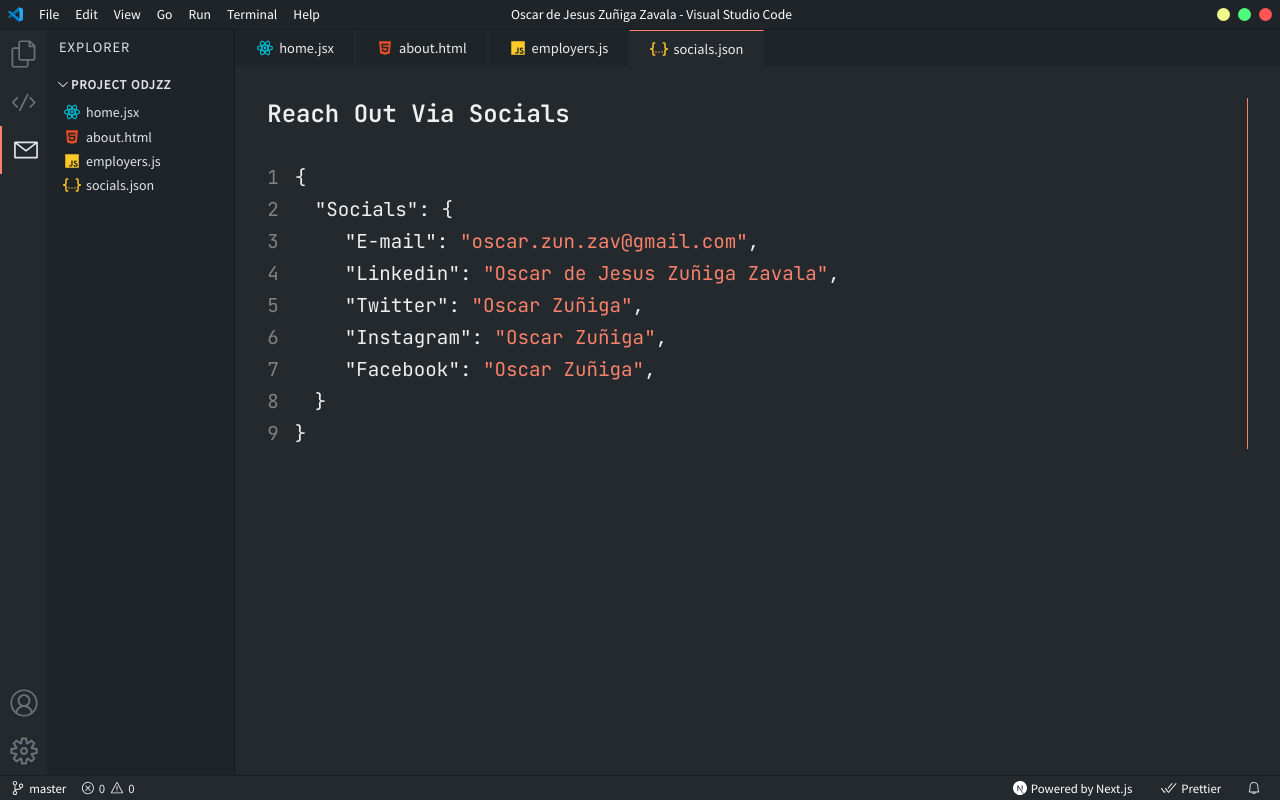
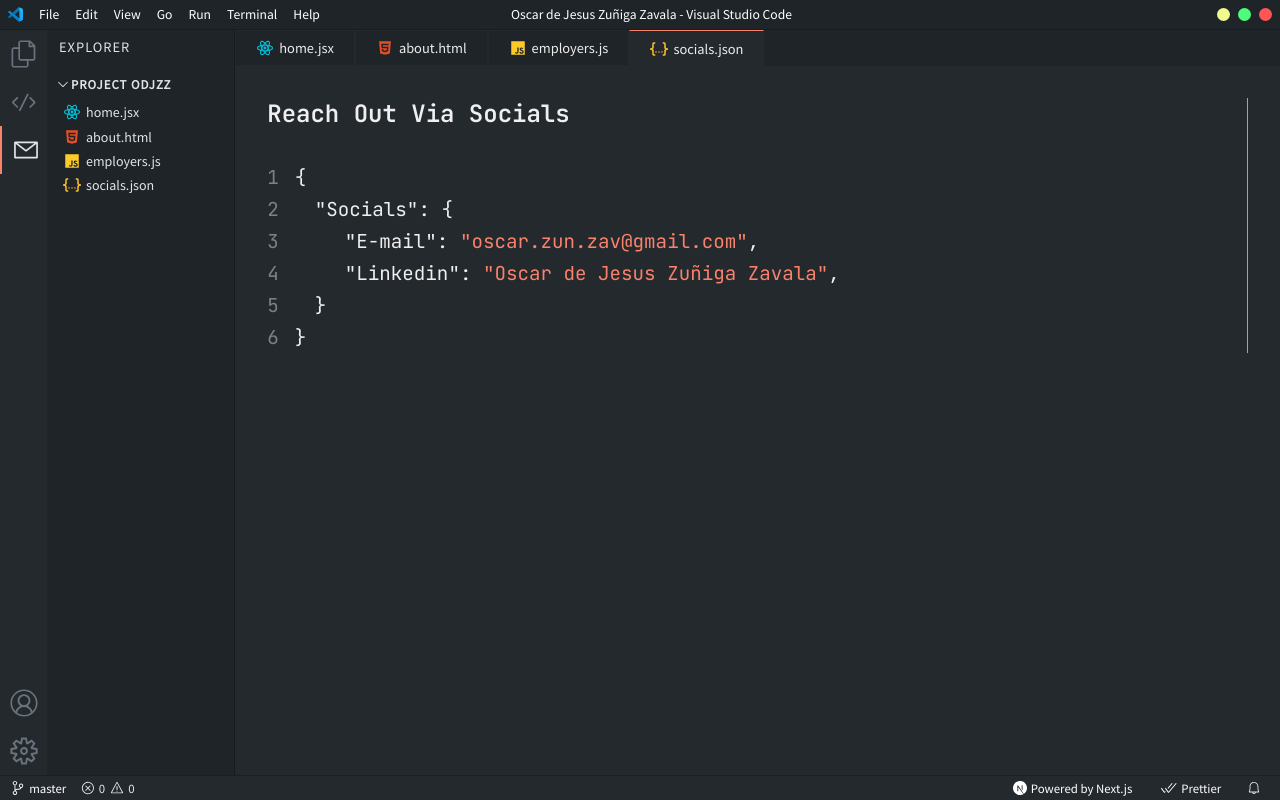
Before and after one commit to iDekz92/Mi-CV, a Next.js app: page /socials in a window 1280 px wide. Built offline with nearby package versions, Linux system fonts and the light colour scheme.

Commit message:
Se actualizan redes sociales

```diff
--- a/components/SocialsCode.jsx
+++ b/components/SocialsCode.jsx
@@ -10,22 +10,7 @@ const socialItems = [
   {
     social: 'Linkedin',
     link: 'Oscar de Jesus Zuñiga Zavala',
-    href: 'https://www.linkedin.com/in/oscar-de-jesus-zu%C3%B1iga-zavala/',
-  },
-  {
-    social: 'Twitter',
-    link: 'Oscar Zuñiga',
-    href: 'https://twitter.com/iOscar92_/',
-  },
-  {
-    social: 'Instagram',
-    link: 'Oscar Zuñiga',
-    href: 'https://www.instagram.com/iOscar92_/',
-  },
-  {
-    social: 'Facebook',
-    link: 'Oscar Zuñiga',
-    href: 'https://www.facebook.com/iOscar92/'
+    href: 'https://www.linkedin.com/in/oscar-de-jesus-zu%C3%B1iga-zavala/'
   }
 ];
 
```
